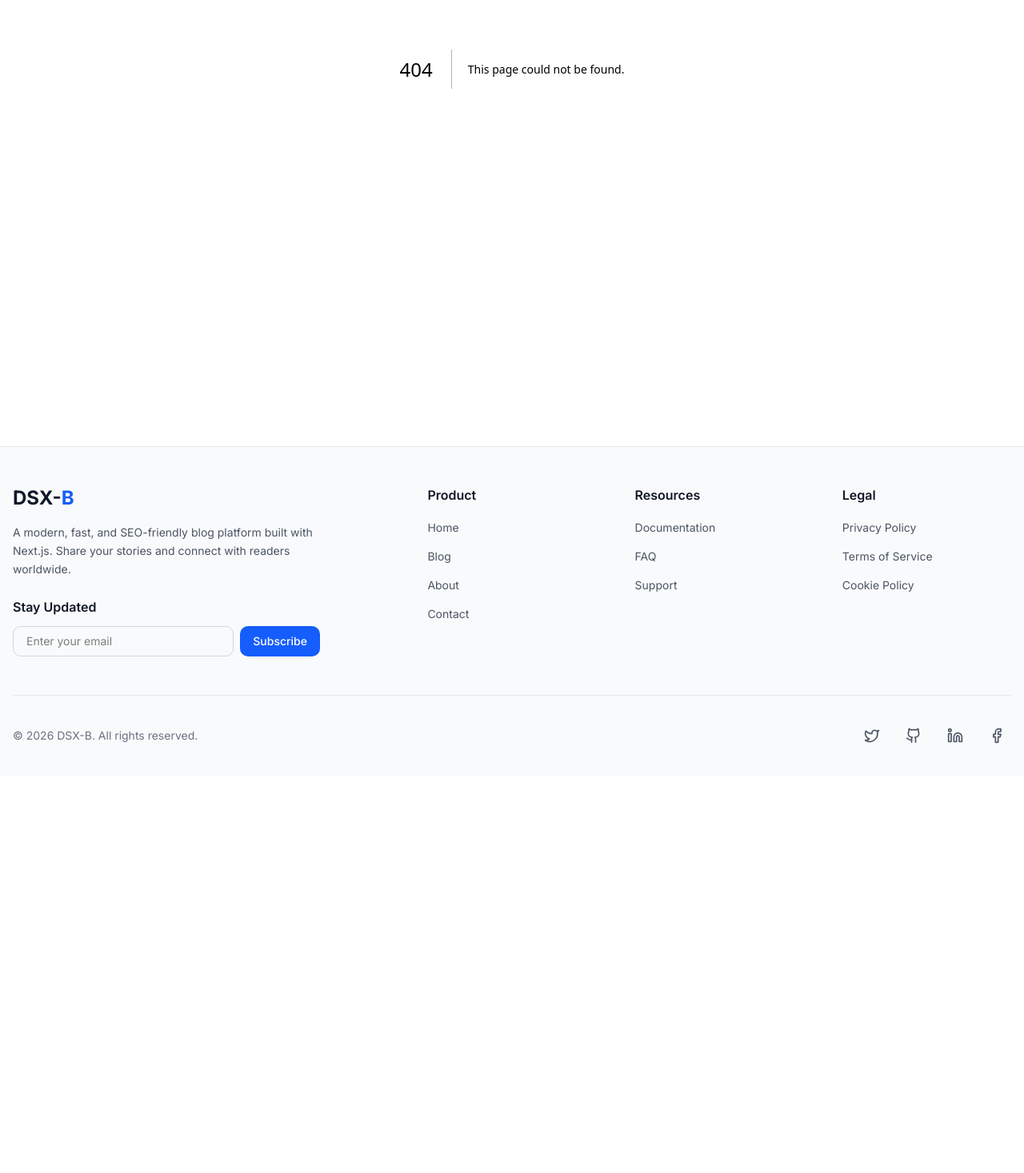
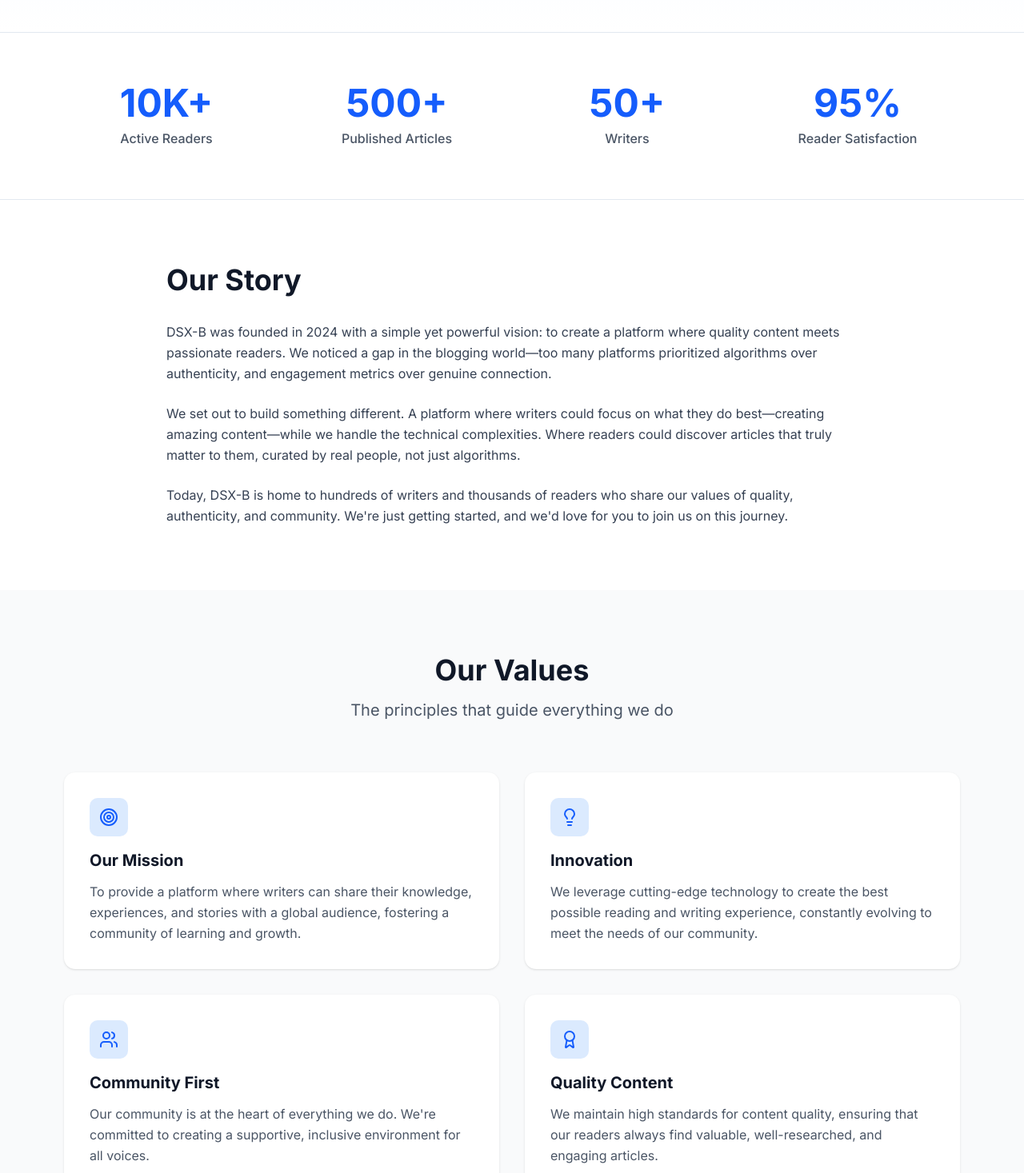
Before and after one commit to devsafix/blog-app-client, a Next.js app: page /about in a window 1280 px wide. Before the commit this address had no page. Shown: the part 411-1878 px from the top of the page at 80% size. Before the commit the page ends 1381 px from the top, so only its background shows below. Built offline with nearby package versions, Linux system fonts and the light colour scheme.

Commit message:
Add: About page

```diff
--- /dev/null
+++ b/app/about/page.tsx
@@ -0,0 +1,176 @@
+import { Metadata } from "next";
+import { Button } from "@/components/ui/button";
+import Link from "next/link";
+import { Users, Target, Lightbulb, Award } from "lucide-react";
+
+export const metadata: Metadata = {
+  title: "About Us | DSX-B",
+  description:
+    "Learn about DSX-B, our mission, values, and the team behind our blog platform. Discover how we're helping writers share their stories with the world.",
+  alternates: {
+    canonical: "/about",
+  },
+  openGraph: {
+    title: "About Us | DSX-B",
+    description:
+      "Learn about DSX-B and our mission to help writers share their stories.",
+    type: "website",
+  },
+};
+
+const values = [
+  {
+    icon: Target,
+    title: "Our Mission",
+    description:
+      "To provide a platform where writers can share their knowledge, experiences, and stories with a global audience, fostering a community of learning and growth.",
+  },
+  {
+    icon: Lightbulb,
+    title: "Innovation",
+    description:
+      "We leverage cutting-edge technology to create the best possible reading and writing experience, constantly evolving to meet the needs of our community.",
+  },
+  {
+    icon: Users,
+    title: "Community First",
+    description:
+      "Our community is at the heart of everything we do. We're committed to creating a supportive, inclusive environment for all voices.",
+  },
+  {
+    icon: Award,
+    title: "Quality Content",
+    description:
+      "We maintain high standards for content quality, ensuring that our readers always find valuable, well-researched, and engaging articles.",
+  },
+];
+
+const stats = [
+  { number: "10K+", label: "Active Readers" },
+  { number: "500+", label: "Published Articles" },
+  { number: "50+", label: "Writers" },
+  { number: "95%", label: "Reader Satisfaction" },
+];
+
+export default function AboutPage() {
+  return (
+    <div className="min-h-screen">
+      {/* Hero Section */}
+      <section className="py-16 md:py-24 bg-linear-to-b from-blue-50 to-white">
+        <div className="max-w-4xl mx-auto px-4 text-center">
+          <h1 className="text-4xl md:text-5xl lg:text-6xl font-bold mb-6 text-gray-900">
+            About <span className="text-blue-600">DSX-B</span>
+          </h1>
+          <p className="text-xl md:text-2xl text-gray-600 leading-relaxed">
+            We&apos;re on a mission to empower writers and connect readers with
+            meaningful content that inspires, educates, and entertains.
+          </p>
+        </div>
+      </section>
+
+      {/* Stats Section */}
+      <section className="py-16 border-y bg-white">
+        <div className="max-w-6xl mx-auto px-4">
+          <div className="grid grid-cols-2 md:grid-cols-4 gap-8">
+            {stats.map((stat, index) => (
+              <div key={index} className="text-center">
+                <div className="text-4xl md:text-5xl font-bold text-blue-600 mb-2">
+                  {stat.number}
+                </div>
+                <div className="text-gray-600 font-medium">{stat.label}</div>
+              </div>
+            ))}
+          </div>
+        </div>
+      </section>
+
+      {/* Story Section */}
+      <section className="py-20 max-w-4xl mx-auto px-4">
+        <h2 className="text-3xl md:text-4xl font-bold mb-8 text-gray-900">
+          Our Story
+        </h2>
+        <div className="prose prose-lg max-w-none">
+          <p className="text-gray-700 leading-relaxed mb-6">
+            DSX-B was founded in 2024 with a simple yet powerful vision: to
+            create a platform where quality content meets passionate readers. We
+            noticed a gap in the blogging world—too many platforms prioritized
+            algorithms over authenticity, and engagement metrics over genuine
+            connection.
+          </p>
+          <p className="text-gray-700 leading-relaxed mb-6">
+            We set out to build something different. A platform where writers
+            could focus on what they do best—creating amazing content—while we
+            handle the technical complexities. Where readers could discover
+            articles that truly matter to them, curated by real people, not just
+            algorithms.
+          </p>
+          <p className="text-gray-700 leading-relaxed">
+            Today, DSX-B is home to hundreds of writers and thousands of readers
+            who share our values of quality, authenticity, and community.
+            We&apos;re just getting started, and we&apos;d love for you to join
+            us on this journey.
+          </p>
+        </div>
+      </section>
+
+      {/* Values Section */}
+      <section className="py-20 bg-gray-50">
+        <div className="max-w-6xl mx-auto px-4">
+          <div className="text-center mb-16">
+            <h2 className="text-3xl md:text-4xl font-bold mb-4 text-gray-900">
+              Our Values
+            </h2>
+            <p className="text-xl text-gray-600">
+              The principles that guide everything we do
+            </p>
+          </div>
+
+          <div className="grid md:grid-cols-2 gap-8">
+            {values.map((value, index) => (
+              <div
+                key={index}
+                className="bg-white rounded-xl p-8 shadow-sm hover:shadow-md transition-shadow"
+              >
+                <div className="w-12 h-12 bg-blue-100 rounded-lg flex items-center justify-center mb-4">
+                  <value.icon className="w-6 h-6 text-blue-600" />
+                </div>
+                <h3 className="text-xl font-bold mb-3 text-gray-900">
+                  {value.title}
+                </h3>
+                <p className="text-gray-600 leading-relaxed">
+                  {value.description}
+                </p>
+              </div>
+            ))}
+          </div>
+        </div>
+      </section>
+
+      {/* CTA Section */}
+      <section className="py-20 bg-blue-600">
+        <div className="max-w-4xl mx-auto px-4 text-center text-white">
+          <h2 className="text-3xl md:text-4xl font-bold mb-6">
+            Join Our Community
+          </h2>
+          <p className="text-xl text-blue-100 mb-8">
+            Whether you&apos;re a writer or a reader, there&apos;s a place for
+            you at DSX-B
+          </p>
+          <div className="flex flex-col sm:flex-row gap-4 justify-center">
+            <Button asChild size="lg" variant="secondary">
+              <Link href="/blog">Start Reading</Link>
+            </Button>
+            <Button
+              asChild
+              size="lg"
+              variant="outline"
+              className="bg-transparent text-white border-white hover:bg-white hover:text-blue-600"
+            >
+              <Link href="/contact">Get in Touch</Link>
+            </Button>
+          </div>
+        </div>
+      </section>
+    </div>
+  );
+}
```
